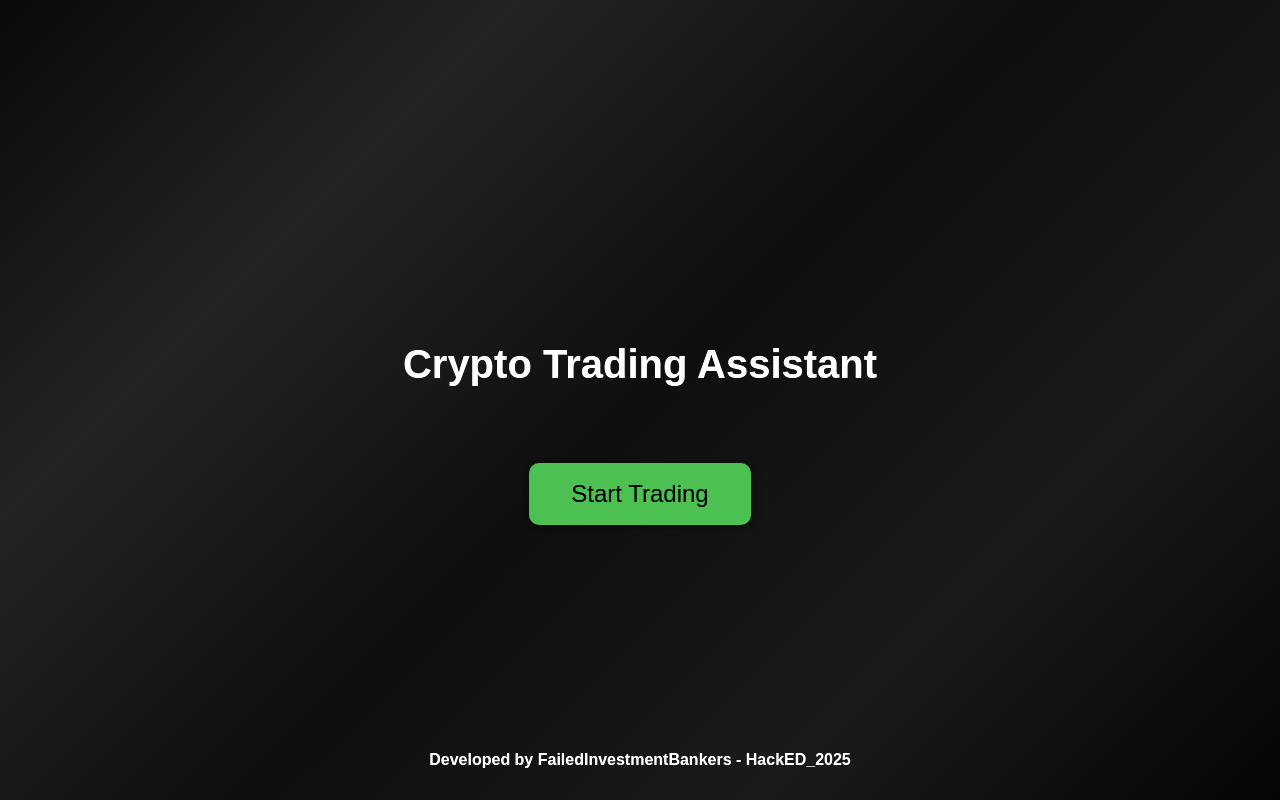
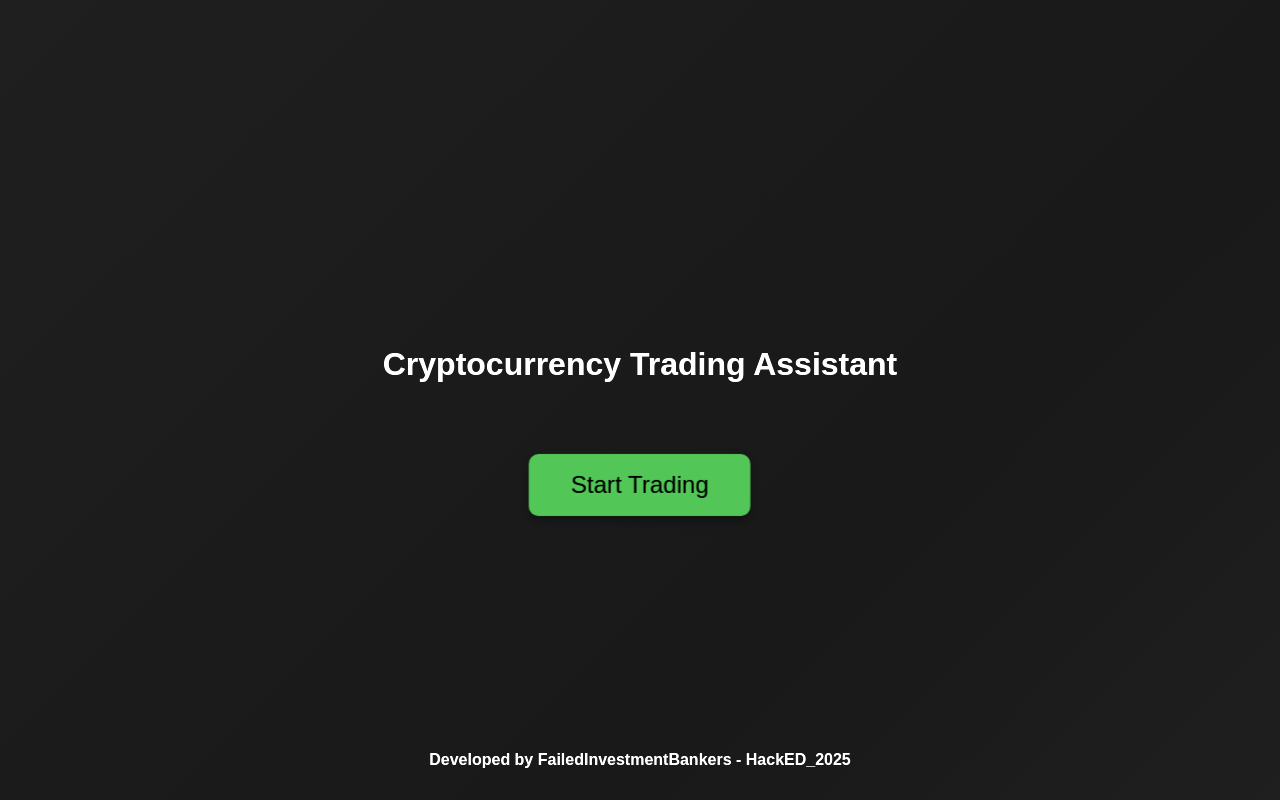
Before and after one commit to Rakshit-or-shadow/stock-market-simulator, a React (Vite) app in the folder frontend/: page / in a window 1280 px wide. Built offline with nearby package versions, Linux system fonts and the light colour scheme.

Commit message:
Changed start page style

```diff
--- a/frontend/src/StartPage.tsx
+++ b/frontend/src/StartPage.tsx
@@ -9,7 +9,7 @@ const StartPage: React.FC = () => {
   return (
     <div className="maincontainer">
     <div className="start-container">
-      <h1 className="title">Crypto Trading Assistant</h1>
+      <h1 className="title">Cryptocurrency Trading Assistant</h1>
       <button className="play-button" onClick={() => navigate("/welcome")}>
         Start Trading
       </button>
--- a/frontend/src/styles/StartPage.css
+++ b/frontend/src/styles/StartPage.css
@@ -1,46 +1,35 @@
+.maincontainer {
+  height: 100vh;
+  width: 100vw;
+  background: linear-gradient(-45deg, #2e2e2e, #1c1c1c, #252525, #3a3a3a, #202020);
+  background-size: 500% 500%;
+  animation: gradientShift 6s ease-in-out infinite alternate;
+  text-align: center;
+  overflow: hidden;
+  filter: brightness(1.15) contrast(1.1);
+}
 
+/* Subtly shifting gradient with slightly reduced brightness */
+@keyframes gradientShift {
+  0% { background-position: 0% 50%; filter: brightness(1.1) contrast(1.05); }
+  25% { background-position: 25% 50%; filter: brightness(1.15) contrast(1.1); }
+  50% { background-position: 50% 50%; filter: brightness(1.2) contrast(1.15); }
+  75% { background-position: 75% 50%; filter: brightness(1.15) contrast(1.1); }
+  100% { background-position: 100% 50%; filter: brightness(1.1) contrast(1.05); }
+}
 
 .start-container {
   display: flex;
   flex-direction: column;
   align-items: center;
-  justify-content: center; /* Centers content vertically */
+  justify-content: center;
   text-align: center;
   padding: 20px;
-  position: relative; /* Needed for absolute positioning of credits */
-  text-align: center;
+  position: relative;
   height: 100%;
 }
 
-
-
-.title {
-  font-size: 2.5rem; /* Adjust size if needed */
-  font-weight: bold;
-  color: white;
-  /* margin-top: 50px; Pushes title slightly down from the top */
-}
-
-.maincontainer {
-  height: 100vh;
-  width: 100vw;
-  background: linear-gradient(-45deg, #101010, #222222, #181818, #2a2a2a, #141414) !important;
-  background-size: 400% 400%; /* Increased movement area */
-  animation: subtleGradientAnimation 6s cubic-bezier(0.4, 0, 0.2, 1) infinite;
-  text-align: center;
-  overflow: hidden;
-  filter: brightness(1.15) contrast(1.3);
-}
-
-@keyframes subtleGradientAnimation {
-  0% { background-position: 0% 50%; filter: brightness(1.05) contrast(1.1); }
-  25% { background-position: 50% 50%; filter: brightness(1.2) contrast(1.2); }
-  50% { background-position: 100% 50%; filter: brightness(1.25) contrast(1.3); }
-  75% { background-position: 50% 50%; filter: brightness(1.2) contrast(1.2); }
-  100% { background-position: 0% 50%; filter: brightness(1.05) contrast(1.1); }
-}
-
-
+/* Subtle Pulsating Effect for Button */
 .play-button {
   font-size: 1.5rem;
   padding: 15px 40px;
@@ -49,25 +38,31 @@
   border: none;
   border-radius: 10px;
   cursor: pointer;
-  box-shadow: 2px 2px 10px rgba(0, 0, 0, 0.2);
-  transition: background-color 0.3s;
+  transition: background-color 0.3s, transform 0.2s;
   border: 2px solid transparent;
   margin-top: 50px;
+
+  animation: buttonPulse 3s infinite ease-in-out;
 }
 
+/* Very subtle pulsing effect */
+@keyframes buttonPulse {
+  0% { transform: scale(1); }
+  50% { transform: scale(1.015); } /* Just a 1.5% increase for subtle effect */
+  100% { transform: scale(1); }
+}
+
+/* Button Hover Effect */
 .play-button:hover {
   background-color: transparent;
   border: 2px solid #4caf50;
   color: white;
+  transform: scale(1.05);
 }
+
 .credits {
   position: absolute;
   font-size: 1rem;
   bottom: 50px;
-
-}
-
-
-.credits{
   color: white;
 }
```
Lines whose indentation alone changed are shown as unchanged.
